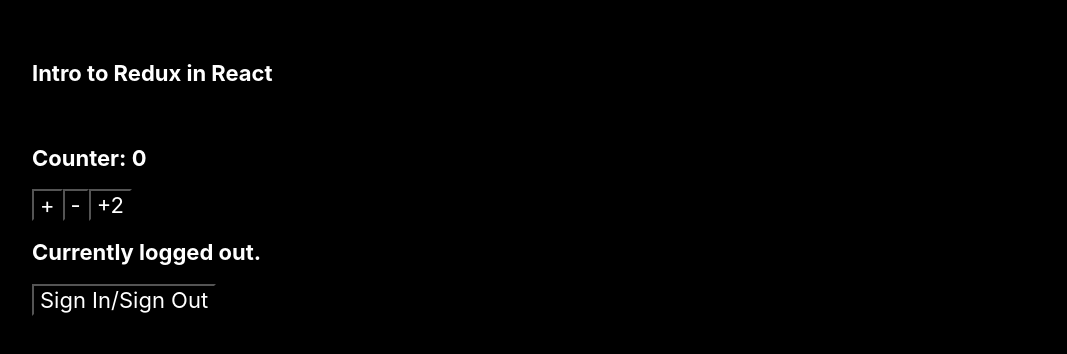
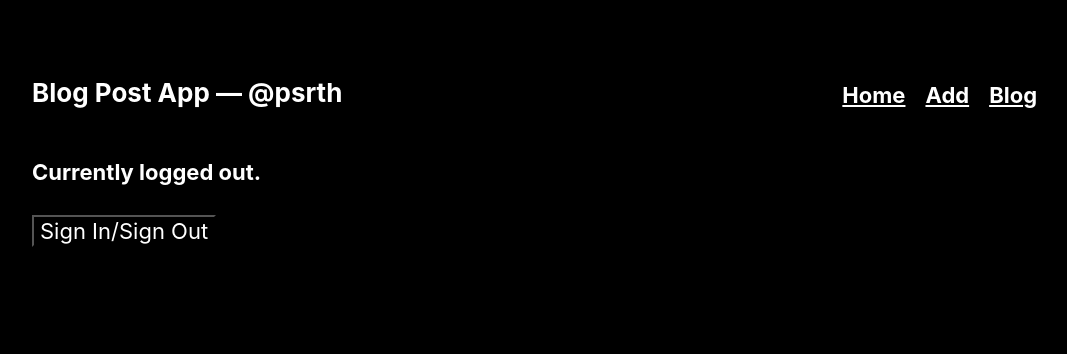
Before and after one commit to psrth/intro-to-react-redux, a React (Create React App) app: page / in a window 1280 px wide. Shown: the top 354 px of the page, without its empty margins (28-1095 px from the left). Built offline with nearby package versions, Linux system fonts and the light colour scheme.

Commit message:
submittable draft 1

```diff
--- a/package.json
+++ b/package.json
@@ -9,6 +9,7 @@
     "react": "^17.0.1",
     "react-dom": "^17.0.1",
     "react-redux": "^7.2.2",
+    "react-router-dom": "^5.2.0",
     "react-scripts": "4.0.0",
     "redux": "^4.0.5",
     "web-vitals": "^0.2.4"
--- a/src/App.js
+++ b/src/App.js
@@ -1,25 +1,75 @@
-import React from 'react';
+import React, { useContext, createContext, useState } from 'react'
 import './App.css';
 import { useSelector, useDispatch } from 'react-redux';
-import { increment, decrement, signIn } from './actions/index';
+import { add, decrement, signIn } from './actions/index';
+import Home from './components/Home';
+import Add from './components/Add';
+import Blog from './components/Blog';
+
+import {
+  BrowserRouter as Router,
+  Route,
+  Switch,
+  Link,
+  Redirect
+} from 'react-router-dom'
+
 
 function App() {
-  const counter = useSelector(state => state.counter.count)
-  const nestedCount = useSelector(state => state.counter.obj.count)
-  const isLogged = useSelector(state => state.isLogged)
-
-  const dispatch = useDispatch();
   return (
     <div className="App">
-      <h1>Intro to Redux in React</h1><br></br>
-      <h2>Counter: {nestedCount}</h2>
-      <button onClick={() => dispatch(increment(1))}>+</button>
-      <button onClick={() => dispatch(decrement())}>-</button>
-      <button onClick={() => dispatch(increment(2))}>+2</button>
-      { isLogged ? <h2>Currently logged in.</h2> : <h2>Currently logged out.</h2>}
-      <button onClick={() => dispatch(signIn())}>Sign In/Sign Out</button>
+
+
+      <Router>
+        <div style={{ display: 'flex', flexDirection: 'row'}}>
+        <h1 style={{fontSize: '26px', paddingRight: '500px'}}>Blog Post App — @psrth</h1><br></br>
+        <Link to="/">
+          <h3 style={{paddingRight: '20px'}}>Home</h3>
+        </Link>
+        <Link to="/add">
+          <h3 style={{paddingRight: '20px'}}>Add</h3>
+        </Link>
+        <Link to="/blog">
+          <h3 style={{paddingRight: '20px'}}>Blog</h3>
+        </Link>
+        </div>
+
+
+        <Switch>
+            <PrivateRoute path="/add">
+              <Add />
+            </PrivateRoute>
+            <PrivateRoute path="/blog">
+              <Blog />
+            </PrivateRoute>
+            <Route path="/">
+              <Home />
+            </Route>
+          </Switch>
+      </Router>
     </div>
   );
 }
 
+function PrivateRoute({ children }) {
+
+  const isLogged = useSelector(state => state.isLogged)
+
+  return (
+    <Route
+      render={() =>
+        isLogged ? (
+          children
+        ) : (
+          <Redirect
+            to={{
+              pathname: "/"
+            }}
+          />
+        )
+      }
+    />
+  );
+}
+
 export default App;
--- a/src/actions/index.js
+++ b/src/actions/index.js
@@ -1,7 +1,10 @@
-export const increment = (step) => {
+export const add = (header1, body1) => {
     return{
-      type: "NESTED",
-      payload: step
+      type: "ADD",
+      payload: {
+        header: header1,
+        body: body1
+      }
     }
   }
 
--- /dev/null
+++ b/src/components/Add.js
@@ -0,0 +1,37 @@
+import React, { useState } from 'react';
+import '../App.css';
+import { useSelector, useDispatch } from 'react-redux';
+import { add } from '../actions/index';
+
+const post = {
+  head1: "",
+  body: ""
+}
+
+function Add() {
+    const allPosts = useSelector(state => state.post.posts)
+    // const nestedCount = useSelector(state => state.counter.obj.count)
+    const dispatch = useDispatch();
+
+    const [headerText, setHeader] = useState("hello");
+    const [bodyText, setBody] = useState("parth");
+
+
+    return(
+      <div>
+        {/* <form>
+          <label>
+            Header 1:
+            <input type="text" name="header" onChange={() => setHeader={header}}/>
+          </label>
+          <label>
+            Body:
+            <input type="text" onChange={() => setBody={value}}/>
+          </label>
+        </form> */}
+        <button onClick={() => dispatch(add(headerText, bodyText))}>Add Post</button>
+      </div>
+    )
+}
+
+export default Add;
--- /dev/null
+++ b/src/components/Blog.js
@@ -0,0 +1,17 @@
+import React from 'react';
+import '../App.css';
+import { useSelector, useDispatch } from 'react-redux';
+import { add, decrement, signIn } from '../actions/index';
+
+function Home() {
+    const allPosts = useSelector(state => state.post.posts)
+    const dispatch = useDispatch();
+
+    return(
+      <div>
+        <button onClick={() => console.log(allPosts)}>Console</button>
+      </div>
+    )
+}
+
+export default Home;
--- /dev/null
+++ b/src/components/Home.js
@@ -0,0 +1,18 @@
+import React from 'react';
+import '../App.css';
+import { useSelector, useDispatch } from 'react-redux';
+import { add, decrement, signIn } from '../actions/index';
+
+function Home() {
+    const isLogged = useSelector(state => state.isLogged)
+    const dispatch = useDispatch();
+
+    return(
+      <div>
+        { isLogged ? <h4>Currently logged in.</h4> : <h4>Currently logged out.</h4>}
+        <button onClick={() => dispatch(signIn())}>Sign In/Sign Out</button>
+      </div>
+    )
+}
+
+export default Home;
--- a/src/reducers/counter.js
+++ /dev/null
@@ -1,24 +0,0 @@
-const initialState = {
-  count: 0,
-  obj: {
-    count: 0
-  }
-}
-
-const counterReducer = (state = initialState, action) => {
-    switch(action.type){
-      case "INCREMENT":
-        state.count += action.payload;
-        return state;
-      case "DECREMENT":
-        state.count -= 1;
-        return state;
-      case "NESTED":
-        state.obj.count += 1;
-        return state;
-      default:
-        return state;
-    }
-}
-
-export default counterReducer;
--- a/src/reducers/index.js
+++ b/src/reducers/index.js
@@ -1,10 +1,10 @@
 import { combineReducers } from 'redux';
 
-import counterReducer from './counter';
+import postReducer from './post';
 import isLoggedReducer from './isLogged';
 
 const allReducers = combineReducers({
-    counter : counterReducer,
+    post : postReducer,
     isLogged : isLoggedReducer
 })
 
--- a/src/reducers/isLogged.js
+++ b/src/reducers/isLogged.js
@@ -1,9 +1,14 @@
-const isLoggedReducer = (state = false, action) => {
+const loggedStatus = {
+  status: false
+}
+
+const isLoggedReducer = (state = loggedStatus, action) => {
     switch(action.type){
       case "SIGNIN":
-        return !state;
-        default:
-          return state;
+        loggedStatus.status = !loggedStatus.status;
+        return loggedStatus.status;
+      default:
+        return loggedStatus.status;
     }
 }
 
--- /dev/null
+++ b/src/reducers/post.js
@@ -0,0 +1,34 @@
+const allPosts = {
+  posts: [
+    {
+      header: "Blog post 1",
+      body: "this is sample body"
+    },
+    {
+      header: "Blog post 1",
+      body: "this is sample body"
+    },
+    {
+      header: "Blog post 1",
+      body: "this is sample body"
+    }
+  ]
+}
+
+const postReducer = (state = allPosts, action) => {
+    switch(action.type){
+      case "ADD":
+        state.posts.push(action.payload);
+        return state;
+      case "DECREMENT":
+        state.count -= 1;
+        return state;
+      case "NESTED":
+        state.obj.count += 1;
+        return state;
+      default:
+        return state;
+    }
+}
+
+export default postReducer;
```
Also changed, not shown: src/components/Post.js (added), 1 other file (tests, documents, lock files or other folders).
